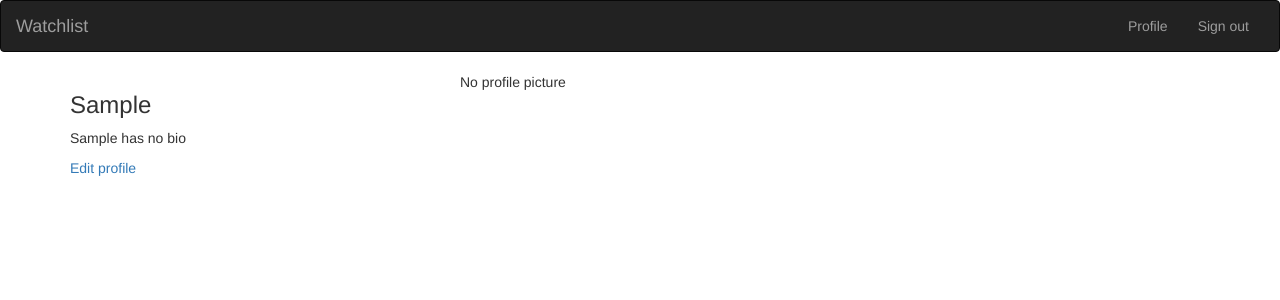
After one commit to macymuhia/Watchlist-Persistent, a Flask app: a page that uses app/templates/navbar.html in a window 1280 px wide. The commit adds this page. Shown: the top 300 px of the page. Run offline with Flask 2, Linux system fonts and the light colour scheme; the visitor is signed in with stand-in values (Sample User, id 1); data comes from the database, SQL or seed files in the repository; some libraries are stand-ins or nearby versions.

Commit message:
Add user profile page and enable user to update profile bio

```diff
--- a/app/main/forms.py
+++ b/app/main/forms.py
@@ -7,3 +7,8 @@ class ReviewForm(FlaskForm):
     title = StringField('Review Title', validators=[Required()])
     review = TextAreaField('Movie review', validators=[Required()])
     submit = SubmitField('Submit')
+
+
+class UpdateProfile(FlaskForm):
+    bio = TextAreaField('Tell us about you.',validators = [Required()])
+    submit = SubmitField('Submit')
--- a/app/main/views.py
+++ b/app/main/views.py
@@ -1,9 +1,10 @@
-from flask import render_template, request, redirect, url_for
+from flask import render_template, request, redirect, url_for, abort
 from . import main
 from ..request import get_movies, get_movie, search_movie
-from ..models import Review
-from .forms import ReviewForm
+from ..models import Review, User
+from .forms import ReviewForm, UpdateProfile
 from flask_login import login_required, login_user, logout_user
+from .. import db
 
 
 # views
@@ -24,11 +25,21 @@ def index():
 
     search_movie = request.args.get('movie_query')
     if search_movie:
-        return redirect(url_for('search', movie_name=search_movie))
+        return redirect(url_for('main.search', movie_name=search_movie))
     else:
         return render_template(
         "index.html", title=title, popular=popular_movies, now_showing=now_showing_movies, up_coming=up_coming_movies
     )
+
+@main.route('/user/<uname>')
+@login_required
+def profile(uname):
+    user = User.query.filter_by(username=uname).first()
+
+    if user is None:
+        abort(404)
+
+    return render_template('profile/profile.html', user=user)
 
 
 @main.route("/movie/<int:id>")
@@ -66,7 +77,26 @@ def new_review(id):
 
         new_review.save_review()
 
-        return redirect(url_for('movie', id=id))
+        return redirect(url_for('main.movie', id=id))
 
     title = f'{movie.title} review'
     return render_template('new_review.html', title=title, review_form=form, movie=movie)
+
+@main.route('/user/<uname>/update',methods = ['GET','POST'])
+@login_required
+def update_profile(uname):
+    user = User.query.filter_by(username=uname).first()
+    if user is None:
+        abort(404)
+
+    form = UpdateProfile()
+
+    if form.validate_on_submit():
+        user.bio = form.bio.data
+
+        db.session.add(user)
+        db.session.commit()
+
+        return redirect(url_for('.profile',uname=user.username))
+
+    return render_template('profile/update.html',form =form)
--- a/app/models.py
+++ b/app/models.py
@@ -54,6 +54,8 @@ class User(UserMixin, db.Model):
     username = db.Column(db.String(255))
     email = db.Column(db.String(255), unique=True, index=True)
     role_id = db.Column(db.Integer,db.ForeignKey('roles.id'))
+    bio = db.Column(db.String(255))
+    profile_pic_path = db.Column(db.String())
     password_hash = db.Column(db.String(255))
 
 
--- a/app/templates/navbar.html
+++ b/app/templates/navbar.html
@@ -10,14 +10,14 @@
             <a class="navbar-brand" href="/"> Watchlist </a>
         </div>
         <div class="navbar-collapse collapse">
-            <ul class="nav navbar-nav">
-                <li><a href="/">Home</a></li>
+            <ul class="nav navbar-nav navbar-right">
                 {% if current_user.is_authenticated %}
-                <li style="color:white;padding:15px;">{{ current_user.username }}</li>
+                <li><a href="{{url_for('main.profile',uname=current_user.username)}}">Profile</a></li>
                 <li><a href="{{url_for('auth.logout')}}">Sign out</a></li>
                 {% else %}
                 <li><a href="{{url_for('auth.login')}}">Sign in</a></li>
-                {% endif %}
+                {%endif%}
+            </ul>
         </div>
 
     </div>
--- /dev/null
+++ b/app/templates/profile/profile.html
@@ -0,0 +1,27 @@
+{% extends 'base.html'%} {% block content %}
+<div class="container">
+    <div class="row">
+        <!-- displaying  Username-->
+        <div class="col-md-4">
+            <h3> {{user.username| capitalize}} </h3>
+
+            <!--Displaying user bio-->
+            {% if user.bio %}
+            <p> {{user.bio}}</p>
+            {%else%}
+            <p> {{user.username| capitalize}} has no bio </p>
+            {% endif %} {% if user == current_user %}
+            <a href="{{url_for('main.update_profile',uname=user.username)}}">Edit profile</a> {% endif %}
+        </div>
+
+        <!--Display profile photo-->
+        <div class="col-md-4">
+
+            {% if user.profile_pic_path %}
+            <img src="{{url_for('static',filename=user.profile_pic_path)}}" alt="" class="img-thumbnail"> {%else%}
+            <p>No profile picture</p>
+            {% endif %}
+        </div>
+    </div>
+</div>
+{% endblock %}
--- /dev/null
+++ b/app/templates/profile/update.html
@@ -0,0 +1,5 @@
+{% extends 'base.html' %} {% import 'bootstrap/wtf.html' as wtf %} {% block content %}
+<div class="container">
+    {{wtf.quick_form(form)}}
+</div>
+{% endblock %}
```
Also changed, not shown: migrations/versions/14dd140f480b_inbio_data_and_profile_migration.py (added, +30 -0 lines), 1 other file.
